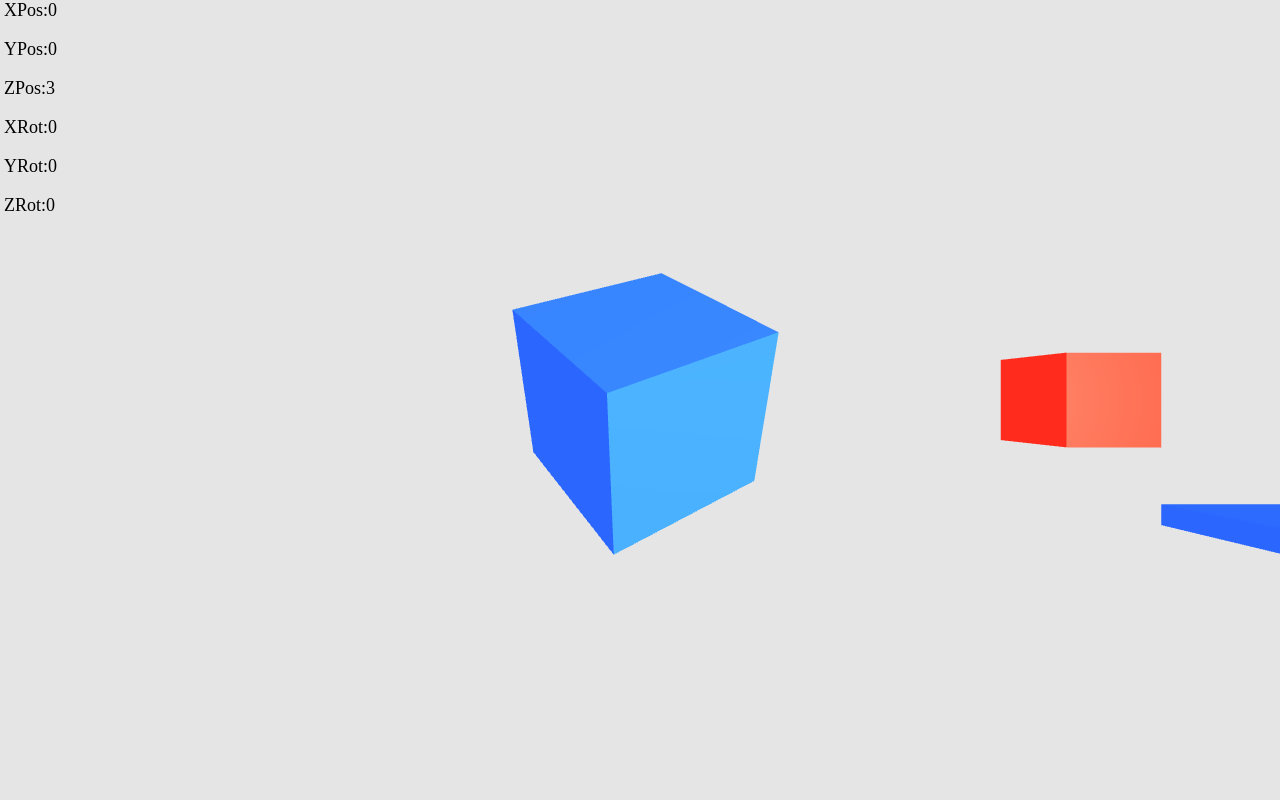
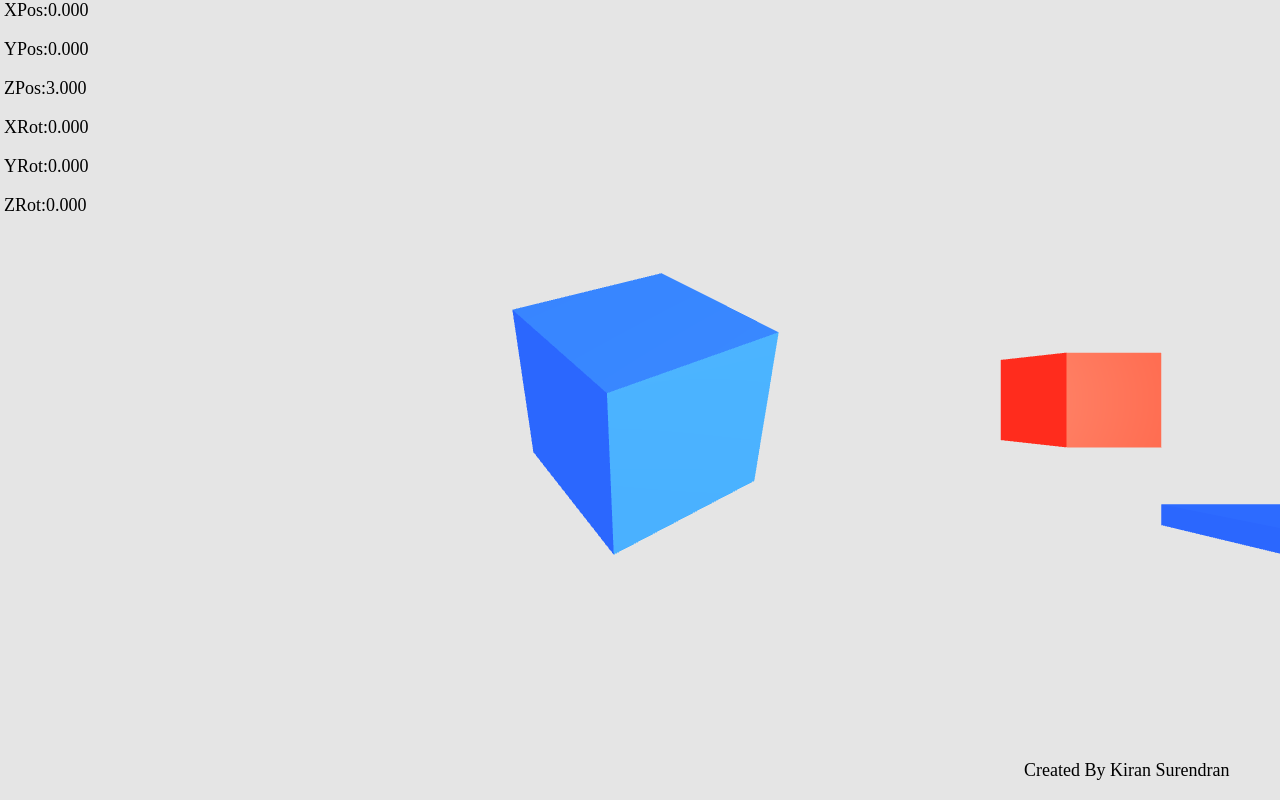
Before and after one commit to kiransuren/KazzaWeb3D, a plain HTML site: page src/index.html in a window 1280 px wide. Drawn offline with nearby package versions, Linux system fonts and the light colour scheme; animation ran at ten frames a second.

Commit message:
Minor UI Fixes 	-Set Debug info messages decimal place to 3 	-Added credits section

```diff
--- a/src/index.html
+++ b/src/index.html
@@ -12,12 +12,13 @@
     <script src="https://ajax.googleapis.com/ajax/libs/jquery/3.5.1/jquery.min.js"></script>
     <script src="index.js"></script>
     <div id="debugDisplay">
-        <p id="xpos"></p>
-        <p id="ypos"></p>
-        <p id="zpos"></p>
-        <p id="xrot"></p>
-        <p id="yrot"></p>
-        <p id="zrot"></p>
+        <p class="debug" id="xpos"></p>
+        <p class="debug" id="ypos"></p>
+        <p class="debug" id="zpos"></p>
+        <p class="debug" id="xrot"></p>
+        <p class="debug" id="yrot"></p>
+        <p class="debug" id="zrot"></p>
+        <p class="creds">Created By Kiran Surendran</p>
     </div>
 </body>
 </html>
--- a/src/index.js
+++ b/src/index.js
@@ -191,12 +191,12 @@ var render = function(){
     cube.rotation.y += 0.05;
 
     //Display debugging data
-    document.getElementById("xpos").textContent = "XPos:" + (camera.position.x);
-    document.getElementById("ypos").textContent = "YPos:" + (camera.position.y);
-    document.getElementById("zpos").textContent = "ZPos:" + (camera.position.z);
-    document.getElementById("xrot").textContent = "XRot:" + (camera.rotation.x / Math.PI) *180;
-    document.getElementById("yrot").textContent = "YRot:" + (camera.rotation.y / Math.PI) *180;
-    document.getElementById("zrot").textContent = "ZRot:" + (camera.rotation.z / Math.PI) *180;
+    document.getElementById("xpos").textContent = "XPos:" + (camera.position.x.toFixed(3));
+    document.getElementById("ypos").textContent = "YPos:" + (camera.position.y.toFixed(3));
+    document.getElementById("zpos").textContent = "ZPos:" + (camera.position.z.toFixed(3));
+    document.getElementById("xrot").textContent = "XRot:" + ((camera.rotation.x / Math.PI) *180).toFixed(3);
+    document.getElementById("yrot").textContent = "YRot:" + ((camera.rotation.y / Math.PI) *180).toFixed(3);
+    document.getElementById("zrot").textContent = "ZRot:" + ((camera.rotation.z / Math.PI) *180).toFixed(3);
 
     renderer.render(scene, camera);         //Render Scene
 }
--- a/src/main.css
+++ b/src/main.css
@@ -9,19 +9,20 @@ canvas {
     z-index:-1 ;
 }
 
-debugDisplay{
-    display: flex;
-    flex-direction: column;
-    position: absolute;
-    top: 0;
-    right: 0;
-    padding: 1rem;
-}
-
-p{
+.debug{
     margin-top: 0;
     position: relative;
     padding: 0 0.25rem 0 0.25rem;
     font-size: 18px;
     z-index: 2;
 }
+
+.creds{
+    margin-top: 0;
+    position: absolute;
+    top: 95vh;
+    left: 80vw;
+    padding:0;
+    font-size: 18px;
+    z-index: 2;
+}
```
